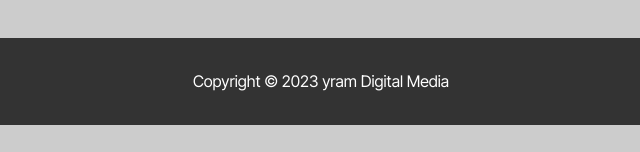
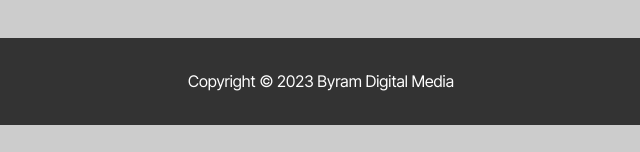
Before and after one commit to jwilliampope/grid_biz_2023, a plain HTML site: page index.html in a window 1280 px wide. Shown: the part 2146-2298 px from the top of the page, 319-959 px from the left. Drawn offline with Linux system fonts and the light colour scheme.

Commit message:
Update index.html

```diff
--- a/index.html
+++ b/index.html
@@ -110,7 +110,7 @@
 
     <!-- Footer -->
     <footer>
-      <p>Copyright &copy; <span id="year"></span> yram Digital Media</p>
+      <p>Copyright &copy; <span id="year"></span> Byram Digital Media</p>
     </footer>
 
   </div>
```
